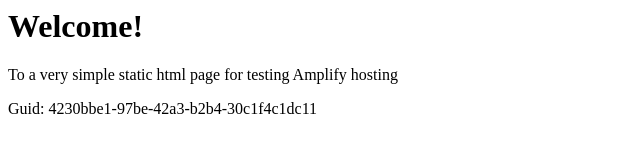
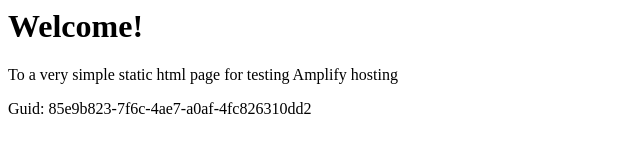
Before and after one commit to aws-aemilia-bah/Github-PR-Commit-Integration-Test-DoNotTouch-GitHubAutoBuildPushCanaryTest-v2-preprod-me-south-1, a website: page src/index.html in a window 1280 px wide. Shown: the full height of the page, 0-640 px from the left. Drawn offline with Linux system fonts and the light colour scheme.

Commit message:
commit from integ tests

```diff
--- a/src/index.html
+++ b/src/index.html
@@ -12,6 +12,6 @@
 <body>
     <h1>Welcome!</h1>
     <p>To a very simple static html page for testing Amplify hosting</p>
-    <p>Guid: 4230bbe1-97be-42a3-b2b4-30c1f4c1dc11</p></body>
+    <p>Guid: 85e9b823-7f6c-4ae7-a0af-4fc826310dd2</p></body>
 
 </html>
```
